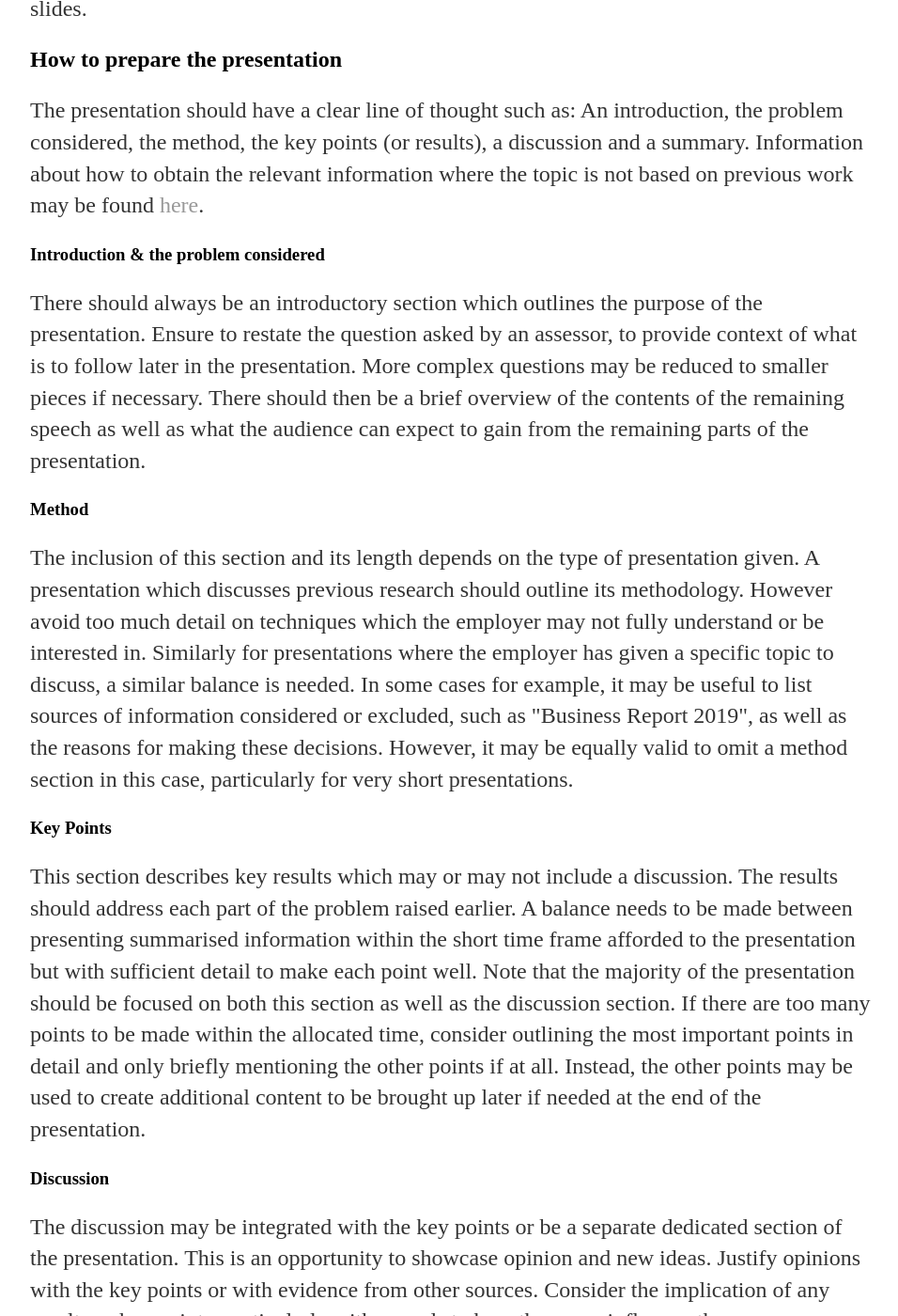
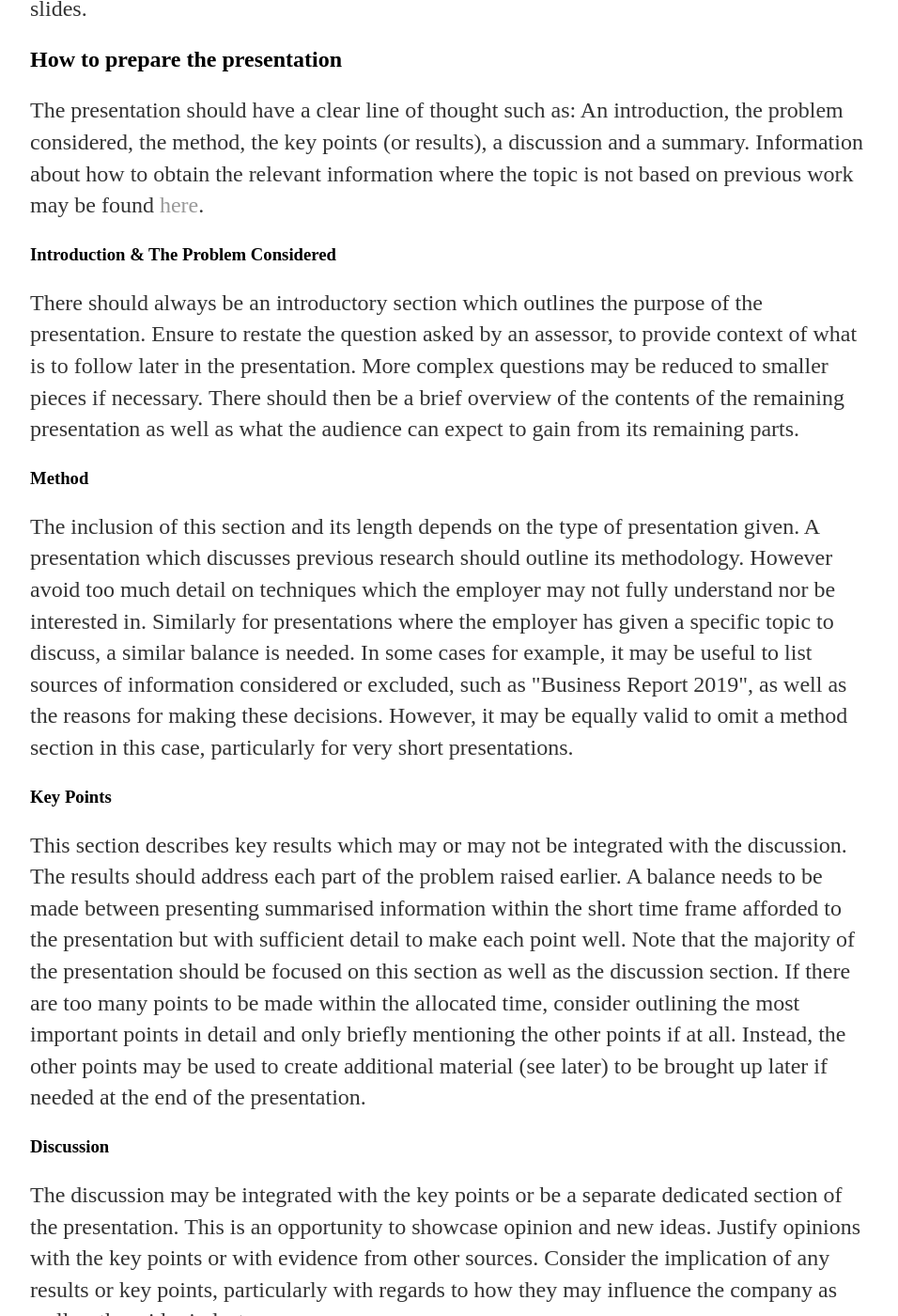
Before and after one commit to pa5411/Graduate-Job-Help, a Jekyll site: the page built from deliveringpresentations.html, in a window 1280 px wide and 1400 px high, scrolled down 406 px. Shown: the whole window at 94% size, without its empty margins (160-1116 px from the left). Built offline with Jekyll 4.4.1, drawn with Linux system fonts in a browser that asks for light colours; some of the changed text lies outside the part shown.

Commit message:
fix grammar in presentation page

```diff
--- a/deliveringpresentations.html
+++ b/deliveringpresentations.html
@@ -12,17 +12,17 @@ date: 2021-06-17
 
 		<p> The presentation should have a clear line of thought such as: An introduction, the problem considered, the method, the key points (or results), a discussion and a summary. Information about how to obtain the relevant information where the topic is not based on previous work may be found <a href="/researchingcompaniesandtopics.html">here</a>. </p>
 
-		<h3> Introduction & the problem considered </h3>
+		<h3> Introduction & The Problem Considered </h3>
 
-		<p> There should always be an introductory section which outlines the purpose of the presentation. Ensure to restate the question asked by an assessor, to provide context of what is to follow later in the presentation. More complex questions may be reduced to smaller pieces if necessary. There should then be a brief overview of the contents of the remaining speech as well as what the audience can expect to gain from the remaining parts of the presentation. </p>
+		<p> There should always be an introductory section which outlines the purpose of the presentation. Ensure to restate the question asked by an assessor, to provide context of what is to follow later in the presentation. More complex questions may be reduced to smaller pieces if necessary. There should then be a brief overview of the contents of the remaining presentation as well as what the audience can expect to gain from its remaining parts. </p>
 
 		<h3> Method </h3>
 
-		<p> The inclusion of this section and its length depends on the type of presentation given. A presentation which discusses previous research should outline its methodology. However avoid too much detail on techniques which the employer may not fully understand or be interested in. Similarly for presentations where the employer has given a specific topic to discuss, a similar balance is needed. In some cases for example, it may be useful to list sources of information considered or excluded, such as "Business Report 2019", as well as the reasons for making these decisions. However, it may be equally valid to omit a method section in this case, particularly for very short presentations. </p>
+		<p> The inclusion of this section and its length depends on the type of presentation given. A presentation which discusses previous research should outline its methodology. However avoid too much detail on techniques which the employer may not fully understand nor be interested in. Similarly for presentations where the employer has given a specific topic to discuss, a similar balance is needed. In some cases for example, it may be useful to list sources of information considered or excluded, such as "Business Report 2019", as well as the reasons for making these decisions. However, it may be equally valid to omit a method section in this case, particularly for very short presentations. </p>
 
 		<h3> Key Points </h3>
 
-		<p> This section describes key results which may or may not include a discussion. The results should address each part of the problem raised earlier. A balance needs to be made between presenting summarised information within the short time frame afforded to the presentation but with sufficient detail to make each point well. Note that the majority of the presentation should be focused on both this section as well as the discussion section. If there are too many points to be made within the allocated time, consider outlining the most important points in detail and only briefly mentioning the other points if at all. Instead, the other points may be used to create additional content to be brought up later if needed at the end of the presentation. </p>
+		<p> This section describes key results which may or may not be integrated with the discussion. The results should address each part of the problem raised earlier. A balance needs to be made between presenting summarised information within the short time frame afforded to the presentation but with sufficient detail to make each point well. Note that the majority of the presentation should be focused on this section as well as the discussion section. If there are too many points to be made within the allocated time, consider outlining the most important points in detail and only briefly mentioning the other points if at all. Instead, the other points may be used to create additional material (see later) to be brought up later if needed at the end of the presentation. </p>
 
 		<h3> Discussion </h3>
 
@@ -34,15 +34,15 @@ date: 2021-06-17
 
 		<h3> Additional Material </h3>
 
-		<p> It is useful to prepare additional material which is only shown to the assessors if it helps to answer any relevant questions which may come up both during and after the presentation. Examples of additional material may include extra results or graphs as well as discussion points on related topics, companies or industries which do not quite fit into the main presentation. </p>
+		<p> It is useful to prepare additional material which is only shown to the assessors if it helps to answer any relevant questions which may come up both during and after the presentation. Examples of additional material may include extra results or graphs as well as discussion points on related topics such as companies or industries which do not quite fit into the main presentation. </p>
 
 		<h2> How to prepare software slides </h2>
 
-		<p> Typical software tools used to create slides are MS PowerPoint, Beamer (LaTeX) or Google Slides. The slides should progress linearly throughout. You should not need to go back and fourth through slides unless the assessor has asked to view a previous slide or you are using a slide to answer a question. Retain a backup of the slides that can be used in case the primary location of the slides is inaccessible. The general format of the slides should be as follows: </p>
+		<p> Typical software tools used to create slides are MS PowerPoint, Beamer (LaTeX) or Google Slides. The slides should progress linearly throughout. In other words, it should not necessary to go back and fourth through slides unless the assessor has asked to view a previous slide or a slide is used to answer a question during the presentation. Retain a backup of the slides that can be used in case the primary location of the slides is inaccessible. The general format of the slides should be as follows: </p>
 
 		<ul>
 		        <li> Use a simple business relevant template. If discussing previous university work, then use a template from the university website. </li>
-				<li> Usually you should have about one slide for every minute of the talk. </li>
+				<li> A general rule of thumb is that there should be about one slide for every minute of the talk. </li>
 				<li> Include a table of contents and a summary. </li>
 				<li> Only use a few bullet points per slide. </li>
 				<li> Avoid slides with a large amount of text. </li>
```
Also changed, not shown: other parts of deliveringpresentations.html (+1 -1 lines).
